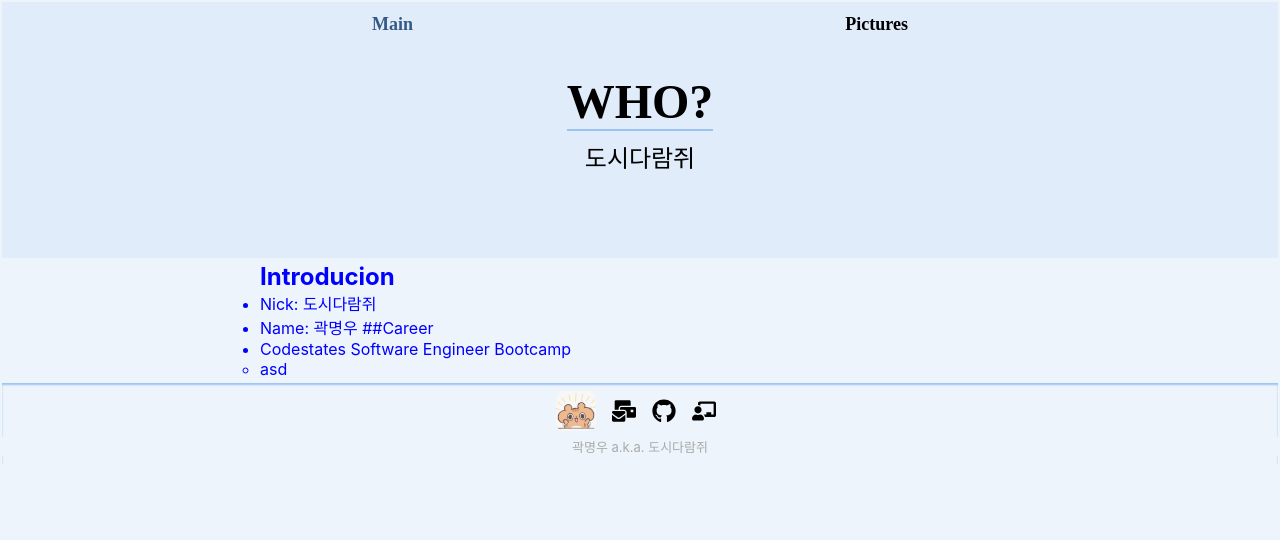
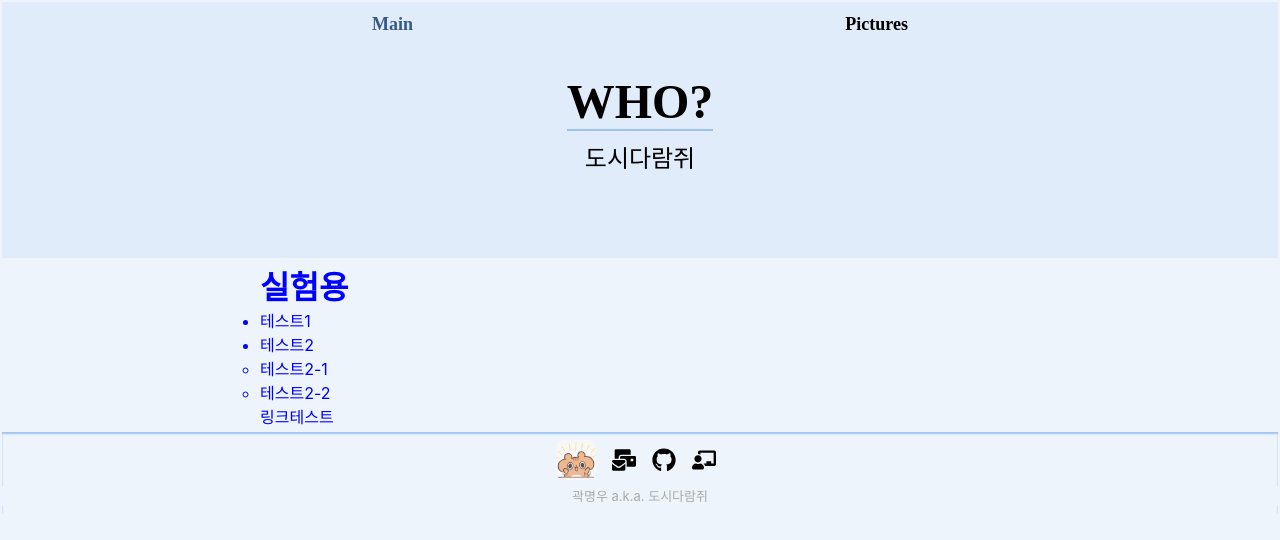
Before and after one commit to Citysquirrel/citysquirrel.github.io, a React (Create React App) app: page / in a window 1280 px wide. Shown: the top 540 px of the page. Built offline with nearby package versions, Linux system fonts and the light colour scheme; a web font is replaced by a local one.

Commit message:
Apply markdown file to Textblock

```diff
--- /dev/null
+++ b/src/globals.d.ts
@@ -0,0 +1 @@
+declare module '*.md';
--- a/src/pages/Home.tsx
+++ b/src/pages/Home.tsx
@@ -1,8 +1,13 @@
-import { useState } from 'react';
+import { read, readFileSync } from 'fs';
+import { useEffect, useState } from 'react';
 import styled from 'styled-components';
 import { Toggle } from '../components';
 import { Textblock } from '../components/Textblock';
+import portfolio from './portfolio.md';
 
+const test = fetch(portfolio).then((res) => res.text());
+
+console.log(test);
 const Container = styled.div``;
 
 const Intro = styled.div`
@@ -44,6 +49,13 @@ const Contents = styled.div`
 
 export const Home = () => {
   const [toggleOn, setToggleOn] = useState(false);
+  const [MD, setMD] = useState({ portfolio: '' });
+
+  useEffect(() => {
+    fetch(portfolio)
+      .then((res) => res.text())
+      .then((text) => setMD({ ...MD, portfolio: text }));
+  });
   return (
     <Container>
       <Intro>
@@ -64,12 +76,19 @@ export const Home = () => {
           image={null}
         /> */}
         <Textblock
+          content={MD.portfolio}
+          size={16}
+          color={'blue'}
+          bg={'inherit'}
+          align={'left'}
+        />
+        {/* <Textblock
           content={`## Introducion\n* Nick: 도시다람쥐\n* Name: 곽명우\n##Career\n* Codestates Software Engineer Bootcamp\n  * asd`}
           size={16}
           color={'blue'}
           bg={'inherit'}
           align={'left'}
-        />
+        /> */}
       </Contents>
     </Container>
   );
--- /dev/null
+++ b/src/pages/portfolio.md
@@ -0,0 +1,8 @@
+# 실험용
+
+- 테스트1
+- 테스트2
+  - 테스트2-1
+  - 테스트2-2
+
+[링크테스트](테스트)
```
